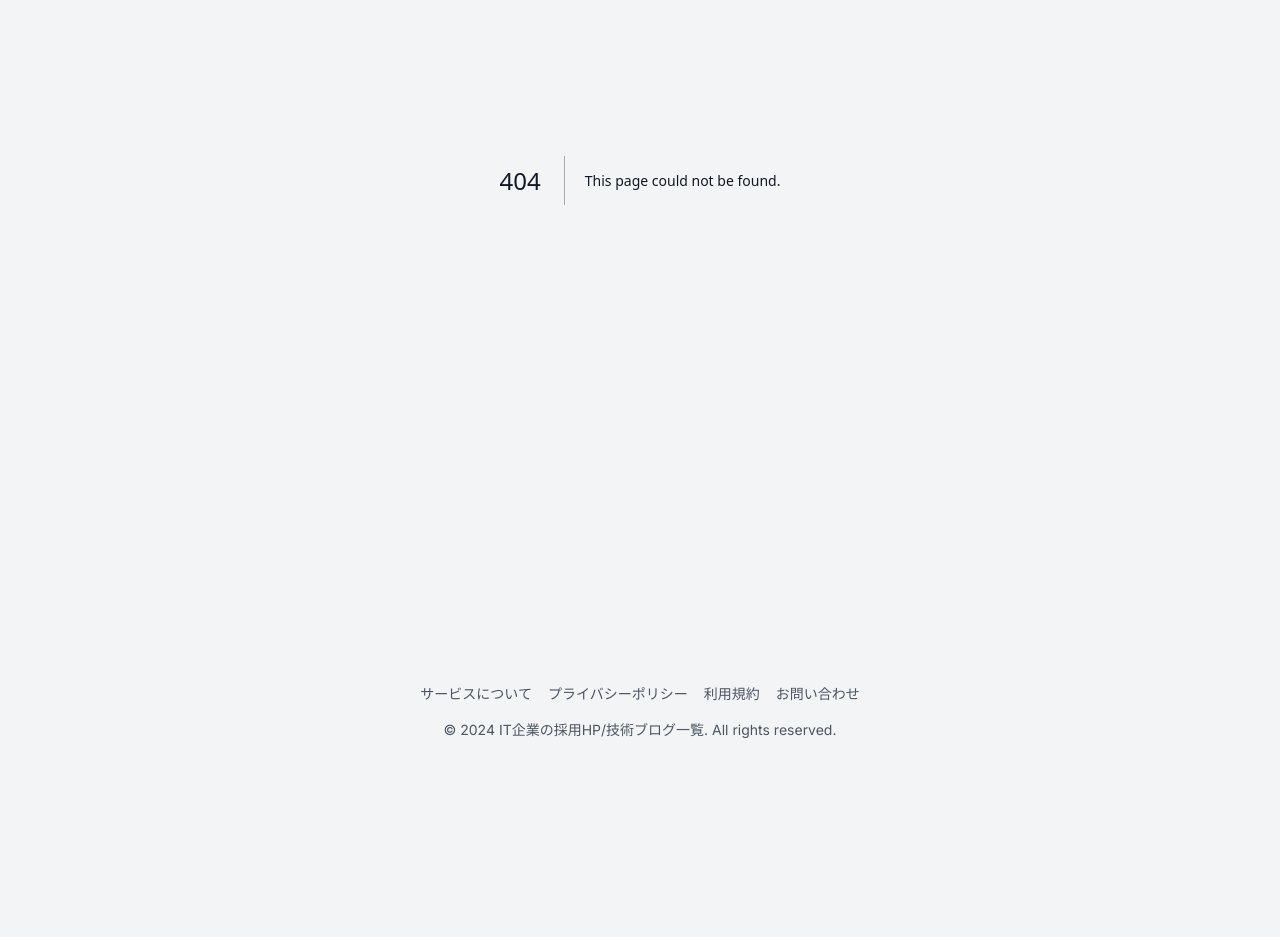
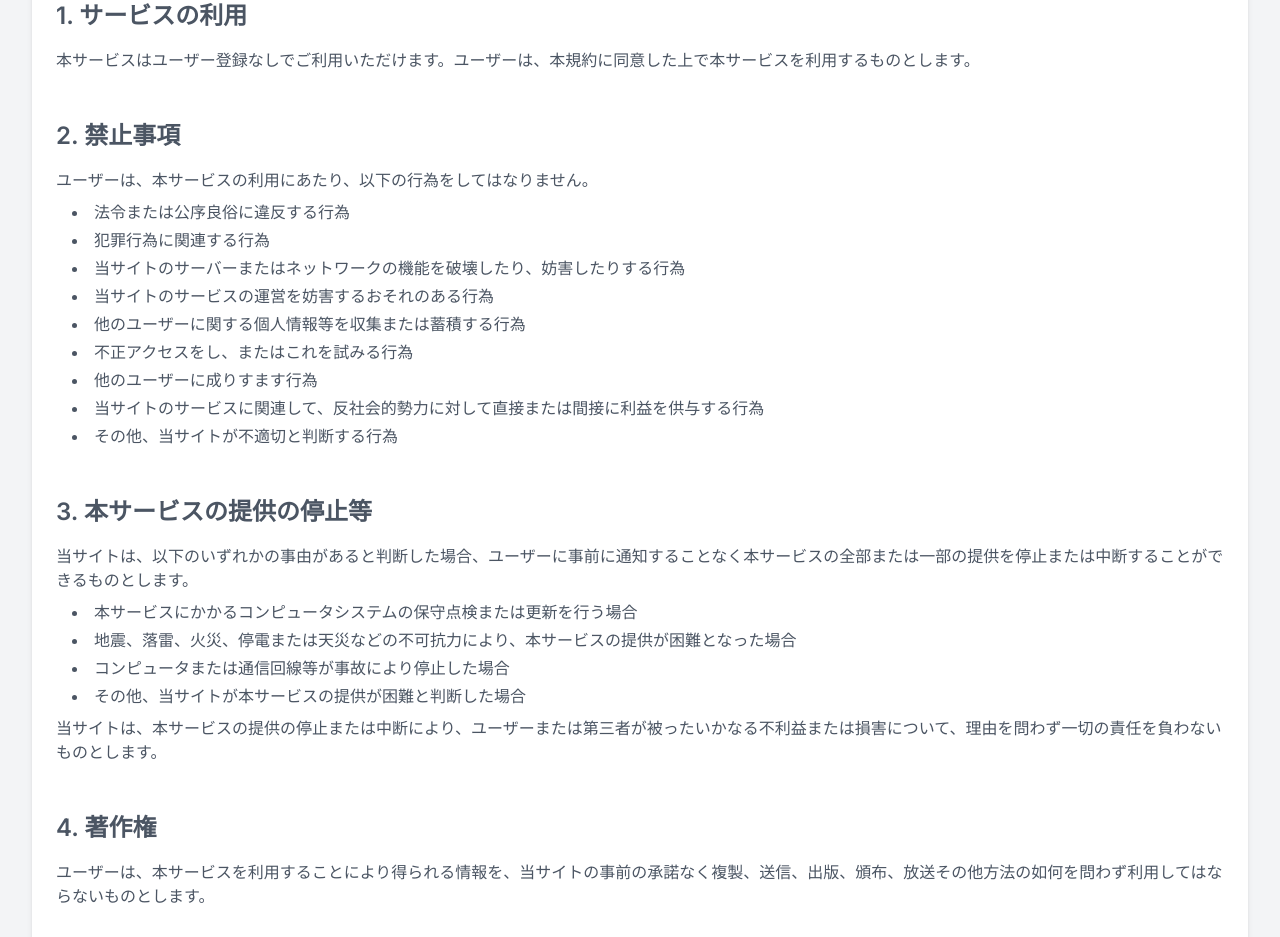
Before and after one commit to KotaNakamura96/tech-recruit-indexes, a Next.js app: page /terms in a window 1280 px wide. Before the commit this address had no page. Shown: the part 360-1297 px from the top of the page. Before the commit the page ends 1124 px from the top, so only its background shows below. Built offline with nearby package versions, Linux system fonts and the light colour scheme.

Commit message:
利用規約を追加

```diff
--- /dev/null
+++ b/src/app/terms/page.tsx
@@ -0,0 +1,141 @@
+import Link from 'next/link';
+
+const TermsOfService = () => {
+    return (
+        <div className="py-8">
+            <div className="bg-white rounded-lg shadow-md p-6">
+                <h1 className="text-3xl font-bold mb-8">利用規約</h1>
+
+                <div className="space-y-8 text-gray-600">
+                    <p>
+                        本利用規約（以下、「本規約」といいます。）は、当サイト（IT企業の採用HP/技術ブログ一覧）が提供するサービス（以下、「本サービス」といいます。）の利用条件を定めるものです。ユーザーの皆さま（以下、「ユーザー」といいます。）には、本規約に従って、本サービスをご利用いただきます。
+                    </p>
+
+                    <div className="pt-4">
+                        <h2 className="text-2xl font-semibold mb-4">
+                            1. サービスの利用
+                        </h2>
+                        <p>
+                            本サービスはユーザー登録なしでご利用いただけます。ユーザーは、本規約に同意した上で本サービスを利用するものとします。
+                        </p>
+                    </div>
+
+                    <div className="pt-4">
+                        <h2 className="text-2xl font-semibold mb-4">
+                            2. 禁止事項
+                        </h2>
+                        <p className="mb-2">
+                            ユーザーは、本サービスの利用にあたり、以下の行為をしてはなりません。
+                        </p>
+                        <ul className="list-disc list-inside ml-4 space-y-1">
+                            <li>法令または公序良俗に違反する行為</li>
+                            <li>犯罪行為に関連する行為</li>
+                            <li>
+                                当サイトのサーバーまたはネットワークの機能を破壊したり、妨害したりする行為
+                            </li>
+                            <li>
+                                当サイトのサービスの運営を妨害するおそれのある行為
+                            </li>
+                            <li>
+                                他のユーザーに関する個人情報等を収集または蓄積する行為
+                            </li>
+                            <li>不正アクセスをし、またはこれを試みる行為</li>
+                            <li>他のユーザーに成りすます行為</li>
+                            <li>
+                                当サイトのサービスに関連して、反社会的勢力に対して直接または間接に利益を供与する行為
+                            </li>
+                            <li>その他、当サイトが不適切と判断する行為</li>
+                        </ul>
+                    </div>
+
+                    <div className="pt-4">
+                        <h2 className="text-2xl font-semibold mb-4">
+                            3. 本サービスの提供の停止等
+                        </h2>
+                        <p className="mb-2">
+                            当サイトは、以下のいずれかの事由があると判断した場合、ユーザーに事前に通知することなく本サービスの全部または一部の提供を停止または中断することができるものとします。
+                        </p>
+                        <ul className="list-disc list-inside ml-4 space-y-1 mb-2">
+                            <li>
+                                本サービスにかかるコンピュータシステムの保守点検または更新を行う場合
+                            </li>
+                            <li>
+                                地震、落雷、火災、停電または天災などの不可抗力により、本サービスの提供が困難となった場合
+                            </li>
+                            <li>
+                                コンピュータまたは通信回線等が事故により停止した場合
+                            </li>
+                            <li>
+                                その他、当サイトが本サービスの提供が困難と判断した場合
+                            </li>
+                        </ul>
+                        <p>
+                            当サイトは、本サービスの提供の停止または中断により、ユーザーまたは第三者が被ったいかなる不利益または損害について、理由を問わず一切の責任を負わないものとします。
+                        </p>
+                    </div>
+
+                    <div className="pt-4">
+                        <h2 className="text-2xl font-semibold mb-4">
+                            4. 著作権
+                        </h2>
+                        <p>
+                            ユーザーは、本サービスを利用することにより得られる情報を、当サイトの事前の承諾なく複製、送信、出版、頒布、放送その他方法の如何を問わず利用してはならないものとします。
+                        </p>
+                    </div>
+
+                    <div className="pt-4">
+                        <h2 className="text-2xl font-semibold mb-4">
+                            5. 保証の否認および免責事項
+                        </h2>
+                        <p className="mb-2">
+                            当サイトは、本サービスに事実上または法律上の瑕疵（安全性、信頼性、正確性、完全性、有効性、特定の目的への適合性、セキュリティなどに関する欠陥、エラーやバグ、権利侵害などを含みます。）がないことを明示的にも黙示的にも保証しておりません。
+                        </p>
+                        <p>
+                            当サイトは、本サービスに起因してユーザーに生じたあらゆる損害について、当サイトの故意又は重過失による場合を除き、一切の責任を負いません。
+                        </p>
+                    </div>
+
+                    <div className="pt-4">
+                        <h2 className="text-2xl font-semibold mb-4">
+                            6. サービス内容の変更等
+                        </h2>
+                        <p>
+                            当サイトは、ユーザーに通知することなく、本サービスの内容を変更しまたは本サービスの提供を中止することができるものとし、これによってユーザーに生じた損害について一切の責任を負いません。
+                        </p>
+                    </div>
+
+                    <div className="pt-4">
+                        <h2 className="text-2xl font-semibold mb-4">
+                            7. 利用規約の変更
+                        </h2>
+                        <p>
+                            当サイトは、必要と判断した場合には、ユーザーに通知することなくいつでも本規約を変更することができるものとします。なお、本規約の変更後、本サービスの利用を開始した場合には、当該ユーザーは変更後の規約に同意したものとみなします。
+                        </p>
+                    </div>
+
+                    <div className="pt-4">
+                        <h2 className="text-2xl font-semibold mb-4">
+                            8. 準拠法・裁判管轄
+                        </h2>
+                        <p>
+                            本規約の解釈にあたっては、日本法を準拠法とします。本サービスに関して紛争が生じた場合には、当サイトの本店所在地を管轄する裁判所を専属的合意管轄とします。
+                        </p>
+                    </div>
+
+                    <p className="pt-8">以上</p>
+                </div>
+            </div>
+
+            <div className="mt-8">
+                <Link
+                    href="/"
+                    className="inline-block bg-blue-500 hover:bg-blue-600 text-white font-bold py-2 px-4 rounded"
+                >
+                    ← トップページに戻る
+                </Link>
+            </div>
+        </div>
+    );
+};
+
+export default TermsOfService;
```
